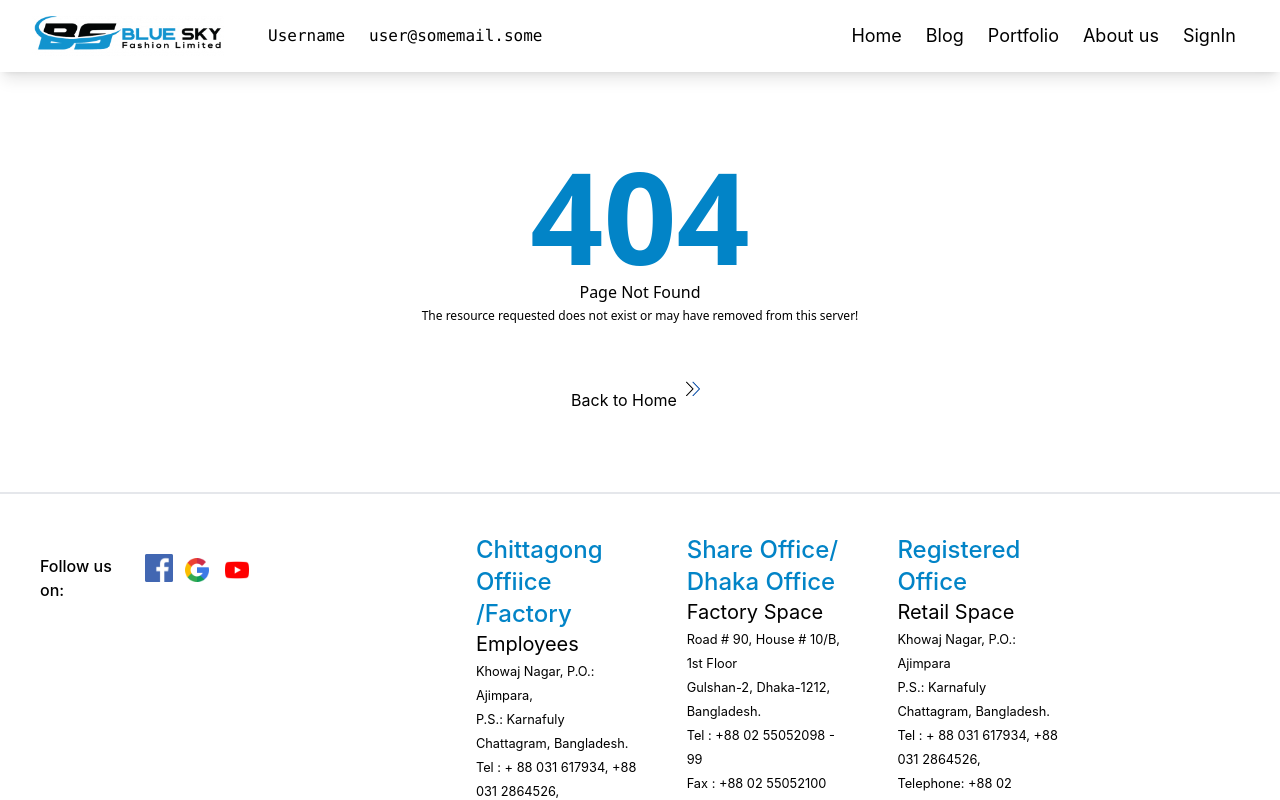
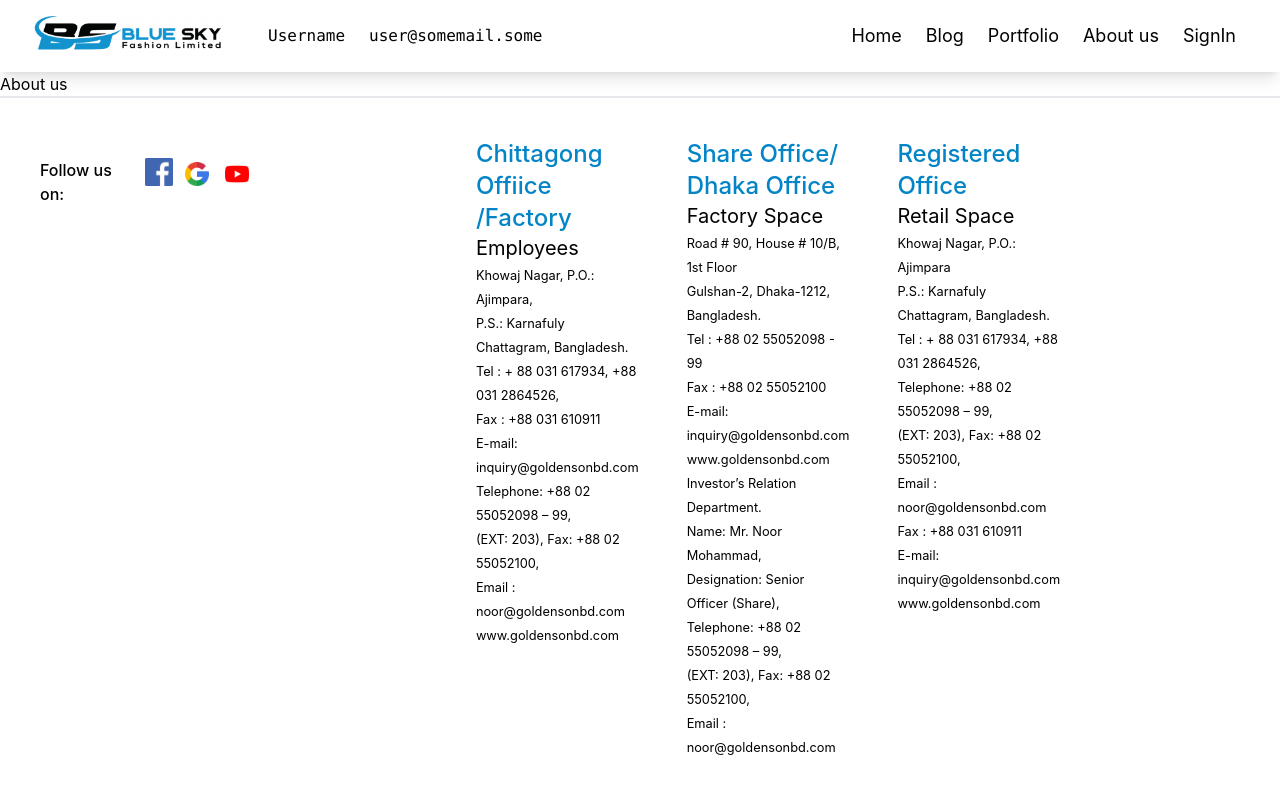
Before and after one commit to ijTuhin/manufacturer-site-ui, a React (Create React App) app: page /about-us in a window 1280 px wide. Shown: the top 800 px of the page. Built offline with nearby package versions, Linux system fonts and the light colour scheme; what tw-elements would draw is missing.

Commit message:
about section linked to about us page to read more

```diff
--- a/src/App.js
+++ b/src/App.js
@@ -1,5 +1,6 @@
 import { Route, Routes } from 'react-router-dom';
 import './App.css';
+import AboutUsPage from './routes/AboutUsPage/AboutUsPage';
 import Login from './routes/Auth/Login/Login';
 import Blogs from './routes/Blogs/Blogs';
 import Footer from './routes/Common/Footer/Footer';
@@ -17,6 +18,7 @@ function App() {
         <Route path='/blogs' element={<Blogs></Blogs>} />
         <Route path='/portfolio' element={<Portfolio></Portfolio>} />
         <Route path='/login' element={<Login></Login>} />
+        <Route path='/about-us' element={<AboutUsPage></AboutUsPage>} />
         <Route path='*' element={<Page404></Page404>} />
       </Routes>
       <Footer></Footer>
--- /dev/null
+++ b/src/routes/AboutUsPage/AboutUsPage.js
@@ -0,0 +1,11 @@
+import React from 'react';
+
+const AboutUsPage = () => {
+    return (
+        <div>
+            <h2>About us</h2>
+        </div>
+    );
+};
+
+export default AboutUsPage;
--- a/src/routes/HomePage/AboutUs/AboutUs.js
+++ b/src/routes/HomePage/AboutUs/AboutUs.js
@@ -1,7 +1,8 @@
 import React from 'react';
-import { banner1 } from '../../../index';
+import { banner1, rightArrow } from '../../../index';
 import 'animate.css';
 import ScrollAnimation from 'react-animate-on-scroll';
+import { Link } from 'react-router-dom';
 
 const AboutUs = () => {
     return (
@@ -15,10 +16,13 @@ const AboutUs = () => {
                 </ScrollAnimation>
             </div>
             <div className='w-[35%] ml-auto mr-[10%] my-auto'>
-                <h2 className='text-5xl font-serif'>About Us</h2>
+                <h2 className='text-5xl font-serif text-sky-700 font-medium'>About Us</h2>
                 <hr className='w-[75%] bg-gray-500 my-1' />
                 <p>ASUS is passionate about technology and driven by innovation. We dream, we dare and we strive to create an effortless and joyful digital life for everyone. We're always in search of incredible ideas and experiences, and we aspire to deliver the incredible in everything we do. ASUSTeK COMPUTER INC. and its affiliated entities companies use cookies and similar technologies to perform essential online functions, such as authentication and security. You may disable these by changing your cookies setting through browser, but this may affect how this website functions.
-                    Also, ASUS uses some analytics, targeting, adverting and video-embedded cookies provided by ASUS or third parties. Please click a button here to choose your preference for these types of cookies. Please note that you can configure cookies settings by accessing the browser you install at any time. </p>
+                    Also, ASUS uses some analytics, targeting, adverting and video-embedded cookies provided by ASUS or third parties. Please click a button here to choose your preference for these types of cookies. Please note that you can configure cookies settings by accessing the browser you install at any time. <Link to='/about-us' className='text-sky-600 hover:text-sky-700 flex items-center'><span>read more</span> <img src={rightArrow} className="arrow w-3.5 mt-[2.5px] mx-2" alt="" /></Link> </p>
+                <div>
+
+                </div>
             </div>
         </div>
     );
```
